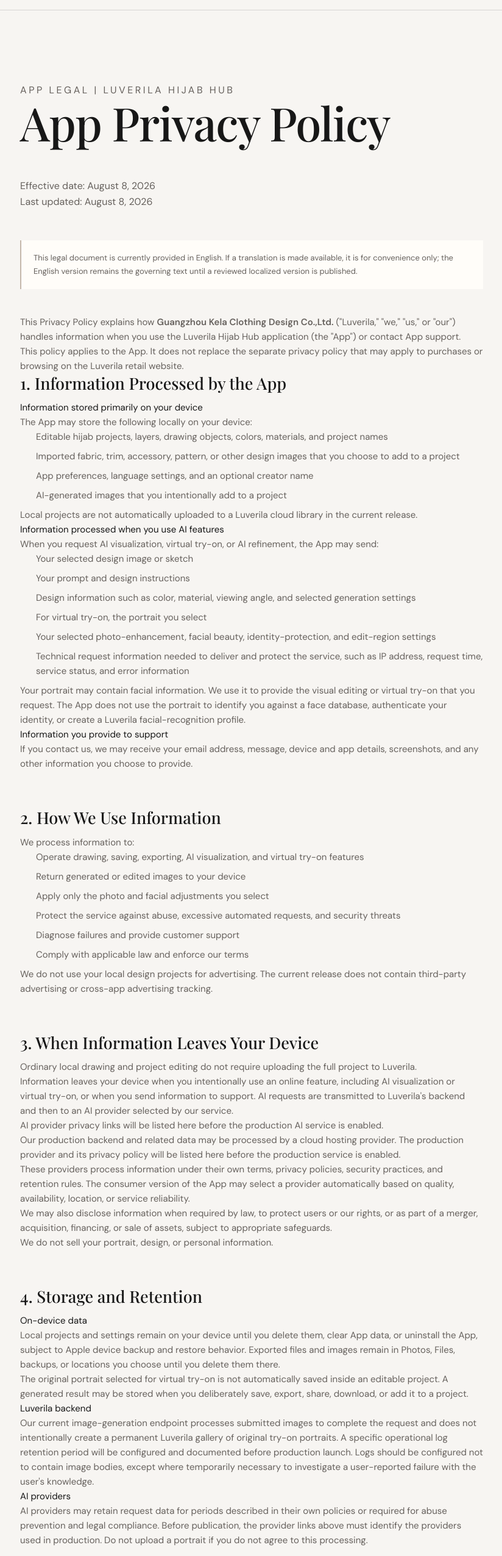
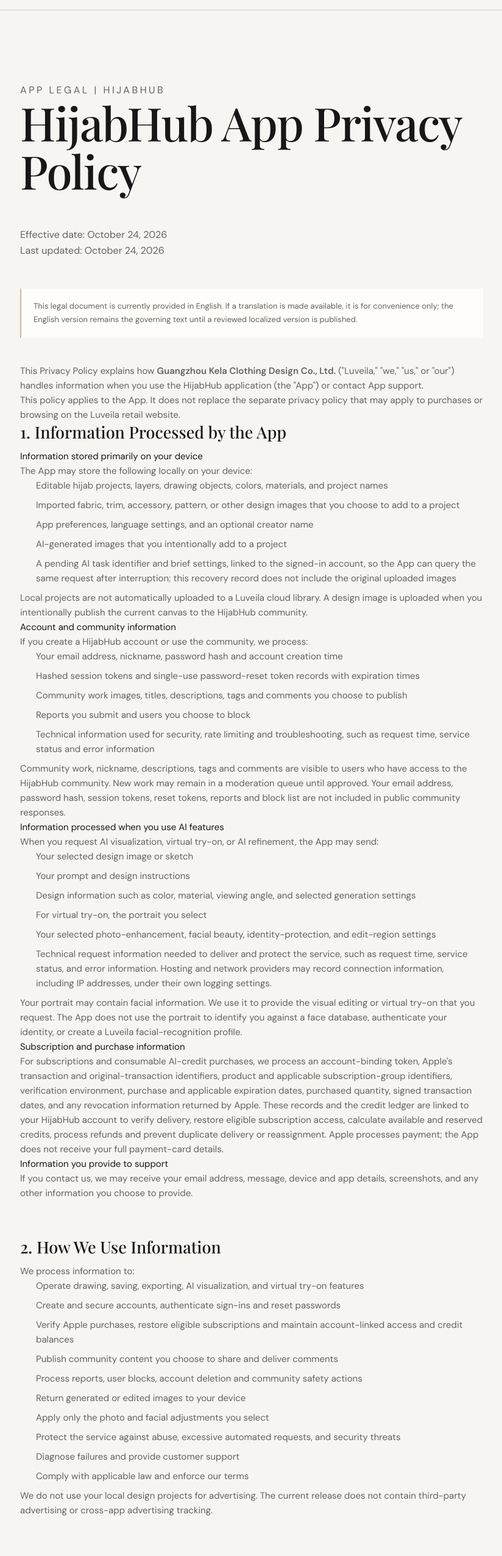
Before and after one commit to wukunye/bridal-hijab-website, a Next.js app: page /app-privacy in a window 1280 px wide. Shown: the part 60-2611 px from the top of the page at 61% size, without its empty margins (227-1051 px from the left). Built offline with nearby package versions, Linux system fonts and the light colour scheme; a web font is replaced by a local one.

Commit message:
Update HijabHub app privacy policy

```diff
--- a/src/app/app-privacy/page.tsx
+++ b/src/app/app-privacy/page.tsx
@@ -1,29 +1,28 @@
 import type { Metadata } from "next";
 import Link from "next/link";
-import { siteConfig } from "@/config/site";
 import { LegalLanguageNotice } from "@/components/app/LegalLanguageNotice";
 
 export const metadata: Metadata = {
-  title: "Luverila Hijab Hub App Privacy Policy",
-  description: "Privacy policy for the Luverila Hijab Hub application.",
+  title: "HijabHub App Privacy Policy",
+  description: "Privacy policy for the HijabHub application.",
   alternates: { canonical: "/app-privacy" }
 };
 
-const privacyEmail = siteConfig.email;
-const supportEmail = siteConfig.email;
+const privacyEmail = "sales@luveilahijab.com";
+const supportEmail = "sales@luveilahijab.com";
 
 export default function AppPrivacyPage() {
   return (
     <div className="shell legal-copy app-support">
       <div className="page-intro">
-        <p className="eyebrow">App Legal | Luverila Hijab Hub</p>
-        <h1>App Privacy Policy</h1>
-        <p>Effective date: August 8, 2026<br />Last updated: August 8, 2026</p>
+        <p className="eyebrow">App Legal | HijabHub</p>
+        <h1>HijabHub App Privacy Policy</h1>
+        <p>Effective date: October 24, 2026<br />Last updated: October 24, 2026</p>
       </div>
       <LegalLanguageNotice />
 
-      <p>This Privacy Policy explains how <strong>{siteConfig.legalName}</strong> (&quot;Luverila,&quot; &quot;we,&quot; &quot;us,&quot; or &quot;our&quot;) handles information when you use the Luverila Hijab Hub application (the &quot;App&quot;) or contact App support.</p>
-      <p>This policy applies to the App. It does not replace the separate privacy policy that may apply to purchases or browsing on the Luverila retail website.</p>
+      <p>This Privacy Policy explains how <strong>Guangzhou Kela Clothing Design Co., Ltd.</strong> (&quot;Luveila,&quot; &quot;we,&quot; &quot;us,&quot; or &quot;our&quot;) handles information when you use the HijabHub application (the &quot;App&quot;) or contact App support.</p>
+      <p>This policy applies to the App. It does not replace the separate privacy policy that may apply to purchases or browsing on the Luveila retail website.</p>
 
       <section aria-labelledby="information-processed">
         <h2 id="information-processed">1. Information Processed by the App</h2>
@@ -34,8 +33,21 @@
           <li>Imported fabric, trim, accessory, pattern, or other design images that you choose to add to a project</li>
           <li>App preferences, language settings, and an optional creator name</li>
           <li>AI-generated images that you intentionally add to a project</li>
+          <li>A pending AI task identifier and brief settings, linked to the signed-in account, so the App can query the same request after interruption; this recovery record does not include the original uploaded images</li>
         </ul>
-        <p>Local projects are not automatically uploaded to a Luverila cloud library in the current release.</p>
+        <p>Local projects are not automatically uploaded to a Luveila cloud library. A design image is uploaded when you intentionally publish the current canvas to the HijabHub community.</p>
+
+        <h3>Account and community information</h3>
+        <p>If you create a HijabHub account or use the community, we process:</p>
+        <ul>
+          <li>Your email address, nickname, password hash and account creation time</li>
+          <li>Hashed session tokens and single-use password-reset token records with expiration times</li>
+          <li>Community work images, titles, descriptions, tags and comments you choose to publish</li>
+          <li>Reports you submit and users you choose to block</li>
+          <li>Technical information used for security, rate limiting and troubleshooting, such as request time, service status and error information</li>
+        </ul>
+        <p>Community work, nickname, descriptions, tags and comments are visible to users who have access to the HijabHub community. New work may remain in a moderation queue until approved. Your email address, password hash, session tokens, reset tokens, reports and block list are not included in public community responses.</p>
+
         <h3>Information processed when you use AI features</h3>
         <p>When you request AI visualization, virtual try-on, or AI refinement, the App may send:</p>
         <ul>
@@ -44,9 +56,13 @@
           <li>Design information such as color, material, viewing angle, and selected generation settings</li>
           <li>For virtual try-on, the portrait you select</li>
           <li>Your selected photo-enhancement, facial beauty, identity-protection, and edit-region settings</li>
-          <li>Technical request information needed to deliver and protect the service, such as IP address, request time, service status, and error information</li>
+          <li>Technical request information needed to deliver and protect the service, such as request time, service status, and error information. Hosting and network providers may record connection information, including IP addresses, under their own logging settings.</li>
         </ul>
-        <p>Your portrait may contain facial information. We use it to provide the visual editing or virtual try-on that you request. The App does not use the portrait to identify you against a face database, authenticate your identity, or create a Luverila facial-recognition profile.</p>
+        <p>Your portrait may contain facial information. We use it to provide the visual editing or virtual try-on that you request. The App does not use the portrait to identify you against a face database, authenticate your identity, or create a Luveila facial-recognition profile.</p>
+
+        <h3>Subscription and purchase information</h3>
+        <p>For subscriptions and consumable AI-credit purchases, we process an account-binding token, Apple&apos;s transaction and original-transaction identifiers, product and applicable subscription-group identifiers, verification environment, purchase and applicable expiration dates, purchased quantity, signed transaction dates, and any revocation information returned by Apple. These records and the credit ledger are linked to your HijabHub account to verify delivery, restore eligible subscription access, calculate available and reserved credits, process refunds and prevent duplicate delivery or reassignment. Apple processes payment; the App does not receive your full payment-card details.</p>
+
         <h3>Information you provide to support</h3>
         <p>If you contact us, we may receive your email address, message, device and app details, screenshots, and any other information you choose to provide.</p>
       </section>
@@ -56,6 +72,10 @@
         <p>We process information to:</p>
         <ul>
           <li>Operate drawing, saving, exporting, AI visualization, and virtual try-on features</li>
+          <li>Create and secure accounts, authenticate sign-ins and reset passwords</li>
+          <li>Verify Apple purchases, restore eligible subscriptions and maintain account-linked access and credit balances</li>
+          <li>Publish community content you choose to share and deliver comments</li>
+          <li>Process reports, user blocks, account deletion and community safety actions</li>
           <li>Return generated or edited images to your device</li>
           <li>Apply only the photo and facial adjustments you select</li>
           <li>Protect the service against abuse, excessive automated requests, and security threats</li>
@@ -67,11 +87,21 @@
 
       <section aria-labelledby="when-leaves-device">
         <h2 id="when-leaves-device">3. When Information Leaves Your Device</h2>
-        <p>Ordinary local drawing and project editing do not require uploading the full project to Luverila.</p>
-        <p>Information leaves your device when you intentionally use an online feature, including AI visualization or virtual try-on, or when you send information to support. AI requests are transmitted to Luverila&apos;s backend and then to an AI provider selected by our service.</p>
-        <p>AI provider privacy links will be listed here before the production AI service is enabled.</p>
-        <p>Our production backend and related data may be processed by a cloud hosting provider. The production provider and its privacy policy will be listed here before the production service is enabled.</p>
-        <p>These providers process information under their own terms, privacy policies, security practices, and retention rules. The consumer version of the App may select a provider automatically based on quality, availability, location, or service reliability.</p>
+        <p>Ordinary local drawing and project editing do not require uploading the full project to Luveila.</p>
+        <p>Information leaves your device when you create or use an account, buy credits or a subscription, restore a subscription, publish or interact with community content, request a password reset, use AI visualization or virtual try-on, or contact support. Purchase identifiers are sent to Luveila&apos;s backend for verification with Apple. AI requests are transmitted to Luveila&rsquo;s backend and then to the provider shown in the App&apos;s data-transfer notice.</p>
+        <p>The AI provider depends on the generation mode you select:</p>
+        <ul>
+          <li>HD generation uses <a className="underline" href="https://openrouter.ai/privacy/" target="_blank" rel="noreferrer">OpenRouter</a>, which may route requests to downstream model providers. Its handling of information is described in the OpenRouter Privacy Policy. The downstream provider may vary between requests.</li>
+          <li>For Creative generation, the App uses Volcengine Ark&apos;s Doubao-Seedream-5.0-Pro model. Processing is governed by the <a className="underline" href="https://ark.volcengine.com/region:cn-beijing/docs/volcengine-ark-platform-terms" target="_blank" rel="noreferrer">Ark Platform Terms</a> and the <a className="underline" href="https://ark.volcengine.com/region:cn-beijing/docs/doubao-model-service-agreement" target="_blank" rel="noreferrer">Doubao Model Service Agreement</a>. Under the Ark Platform Terms, Volcengine states that it will not store or use customer data to train or optimize models without separate consent. The terms also permit processing for automated compliance screening, troubleshooting that you request for a reasonable period, and investigation of data that triggers a model-anomaly alert until the alert is resolved. Detection or support may involve third parties. The applicable provider terms describe processing and any applicable retention periods; they may not specify a fixed period.</li>
+        </ul>
+        <p>Our production backend and related data may be processed by:</p>
+        <ul>
+          <li><a className="underline" href="https://render.com/privacy" target="_blank" rel="noreferrer">Render Privacy Policy</a></li>
+          <li><a className="underline" href="https://www.cloudflare.com/privacypolicy/" target="_blank" rel="noreferrer">Cloudflare Privacy Policy</a> for private R2 storage of community images</li>
+          <li><a className="underline" href="https://www.apple.com/legal/privacy/" target="_blank" rel="noreferrer">Apple Privacy Policy</a> for App Store purchases and transaction verification</li>
+        </ul>
+        <p>We send password-reset emails through <a className="underline" href="https://resend.com/legal/privacy-policy" target="_blank" rel="noreferrer">Resend</a>. The destination email address and reset message are sent to that service for delivery.</p>
+        <p>These providers process information under their own terms, privacy policies, security practices, and retention rules. We do not promise a fixed retention period for data processed by an AI provider. Switching the provider shown in the App requires renewed consent for future AI requests.</p>
         <p>We may also disclose information when required by law, to protect users or our rights, or as part of a merger, acquisition, financing, or sale of assets, subject to appropriate safeguards.</p>
         <p>We do not sell your portrait, design, or personal information.</p>
       </section>
@@ -80,11 +110,14 @@
         <h2 id="storage-retention">4. Storage and Retention</h2>
         <h3>On-device data</h3>
         <p>Local projects and settings remain on your device until you delete them, clear App data, or uninstall the App, subject to Apple device backup and restore behavior. Exported files and images remain in Photos, Files, backups, or locations you choose until you delete them there.</p>
-        <p>The original portrait selected for virtual try-on is not automatically saved inside an editable project. A generated result may be stored when you deliberately save, export, share, download, or add it to a project.</p>
-        <h3>Luverila backend</h3>
-        <p>Our current image-generation endpoint processes submitted images to complete the request and does not intentionally create a permanent Luverila gallery of original try-on portraits. A specific operational log retention period will be configured and documented before production launch. Logs should be configured not to contain image bodies, except where temporarily necessary to investigate a user-reported failure with the user&apos;s knowledge.</p>
+        <p>The original portrait selected for virtual try-on is not automatically saved inside an editable project. Generated results are stored privately on the server to support delivery and recovery. Device copies may also be stored when you deliberately save, export, share, download, or add a result to a project.</p>
+
+        <h3>Luveila backend</h3>
+        <p>Our backend processes the original uploaded images and instructions to complete the request. It does not store those original images or prompts in AI task records. It privately stores generated result images and technical task information, including the account-linked task identifier, selected provider, credit quote, status, request digest and timestamps, so the same result can be retrieved after disconnection without another generation charge. These records and results remain linked to the active account until account deletion; they do not have a scheduled automatic expiration. Task results are accessible only to the owning account. Operational and security logs follow production hosting settings and applicable legal or security needs; application logs exclude image bodies.</p>
+        <p>Account and community information is retained while the account or content remains active. Password-reset links expire after 30 minutes; short-lived password-reset rate-limit records use a one-way email hash and expire after 15 minutes. Reports may be retained while they are reviewed and as needed to document safety action. Deleting your account in the App removes the account, community posts and comments, sessions, reset tokens, subscription records, credit balance and ledger, and AI task records from the active store. Private AI results and community media are deleted; temporary storage failures are recorded for retry. Deleting the App or your HijabHub account does not cancel an Apple subscription. You must manage or cancel that subscription through your Apple Account settings. We retain only one-way Apple transaction digests, without the account identifier, to prevent a previously delivered purchase from being granted again. Hosting backups and security records may persist for a limited period where technically or legally required.</p>
+
         <h3>AI providers</h3>
-        <p>AI providers may retain request data for periods described in their own policies or required for abuse prevention and legal compliance. Before publication, the provider links above must identify the providers used in production. Do not upload a portrait if you do not agree to this processing.</p>
+        <p>AI providers may retain request data for periods described in their own policies or required for abuse prevention and legal compliance. Do not upload a portrait if you do not agree to this processing.</p>
       </section>
 
       <section aria-labelledby="choices-rights">
@@ -95,11 +128,13 @@
           <li>Choose whether to upload a portrait</li>
           <li>Select or disable optional facial beauty adjustments</li>
           <li>Delete saved works in the App</li>
+          <li>Delete your HijabHub account and associated community content in the App</li>
+          <li>Report a community work or block another community user</li>
           <li>Delete exported images from Photos or Files</li>
           <li>Request information, correction, deletion, restriction, or a copy of personal information where applicable law provides those rights</li>
           <li>Withdraw consent for future processing, without affecting processing already completed lawfully</li>
         </ul>
-        <p>To make a privacy request, email <a className="underline" href={`mailto:${privacyEmail}`}>{privacyEmail}</a>. We may need to verify enough information to locate and securely act on the request. Because the current release does not require an account, we may not be able to associate an anonymous past AI request with a particular person after the request has completed.</p>
+        <p>To make a privacy request, email <a className="underline" href={`mailto:${privacyEmail}`}>{privacyEmail}</a>. We may need to verify enough information to locate and securely act on the request. Account-linked AI tasks and results can be located while their account records remain available.</p>
       </section>
 
       <section aria-labelledby="legal-bases">
@@ -120,17 +155,17 @@
           <li>You are the person shown; or</li>
           <li>You have clear permission from the person shown to use the image for AI virtual try-on and editing</li>
         </ul>
-        <p>Do not upload another person&apos;s private image without permission. Do not upload images of children unless you are their parent or legal guardian and the feature is lawful and appropriate in your location.</p>
+        <p>Do not upload another person&rsquo;s private image without permission. Do not upload images of children unless you are their parent or legal guardian and the feature is lawful and appropriate in your location.</p>
       </section>
 
       <section aria-labelledby="children-privacy">
         <h2 id="children-privacy">8. Children&apos;s Privacy</h2>
-        <p>The App is not directed to children under 13, or under the higher minimum age required in their country. We do not knowingly collect personal information from a child in violation of applicable law. Contact <a className="underline" href={`mailto:${privacyEmail}`}>{privacyEmail}</a> if you believe a child&apos;s information was submitted improperly.</p>
+        <p>The App is not directed to children under 13, or under the higher minimum age required in their country. We do not knowingly collect personal information from a child in violation of applicable law. Contact <a className="underline" href={`mailto:${privacyEmail}`}>{privacyEmail}</a> if you believe a child&rsquo;s information was submitted improperly.</p>
       </section>
 
       <section aria-labelledby="international-transfers">
         <h2 id="international-transfers">9. International Data Transfers</h2>
-        <p>Luverila, its cloud providers, and AI providers may process information in countries different from yours. Where required, we use contractual or other lawful safeguards for international transfers. Provider locations and safeguards may vary by the service selected for a request.</p>
+        <p>Luveila, its cloud providers, and AI providers may process information in countries different from yours. Where required, we use contractual or other lawful safeguards for international transfers. Provider locations and safeguards may vary by the service selected for a request.</p>
       </section>
 
       <section aria-labelledby="security">
@@ -145,7 +180,7 @@
 
       <section aria-labelledby="contact-us">
         <h2 id="contact-us">12. Contact Us</h2>
-        <p><strong>{siteConfig.legalName}</strong><br /><strong>{siteConfig.address.replace(/, China$/, "")}</strong><br /><strong>China</strong><br />Privacy email: <a className="underline" href={`mailto:${privacyEmail}`}>{privacyEmail}</a><br />Support email: <a className="underline" href={`mailto:${supportEmail}`}>{supportEmail}</a></p>
+        <p><strong>Guangzhou Kela Clothing Design Co., Ltd.</strong><br /><strong>Room 404, No. 12 Dekang Road, Tongde Street, Baiyun District, Guangzhou, Guangdong 510407</strong><br /><strong>China</strong><br />Privacy email: <a className="underline" href={`mailto:${privacyEmail}`}>{privacyEmail}</a><br />Support email: <a className="underline" href={`mailto:${supportEmail}`}>{supportEmail}</a></p>
         <p><Link className="underline" href="/app-support">Return to App Support</Link></p>
       </section>
     </div>
```
